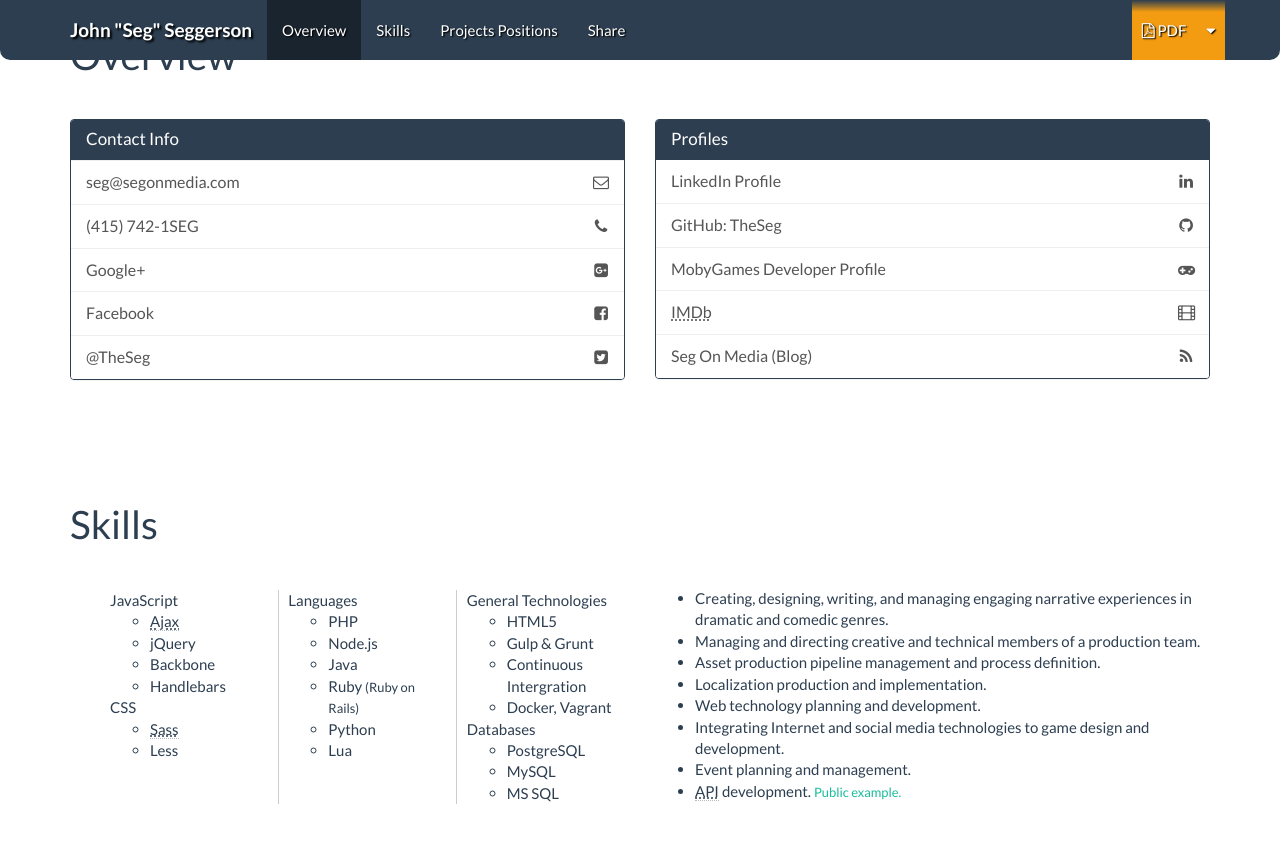
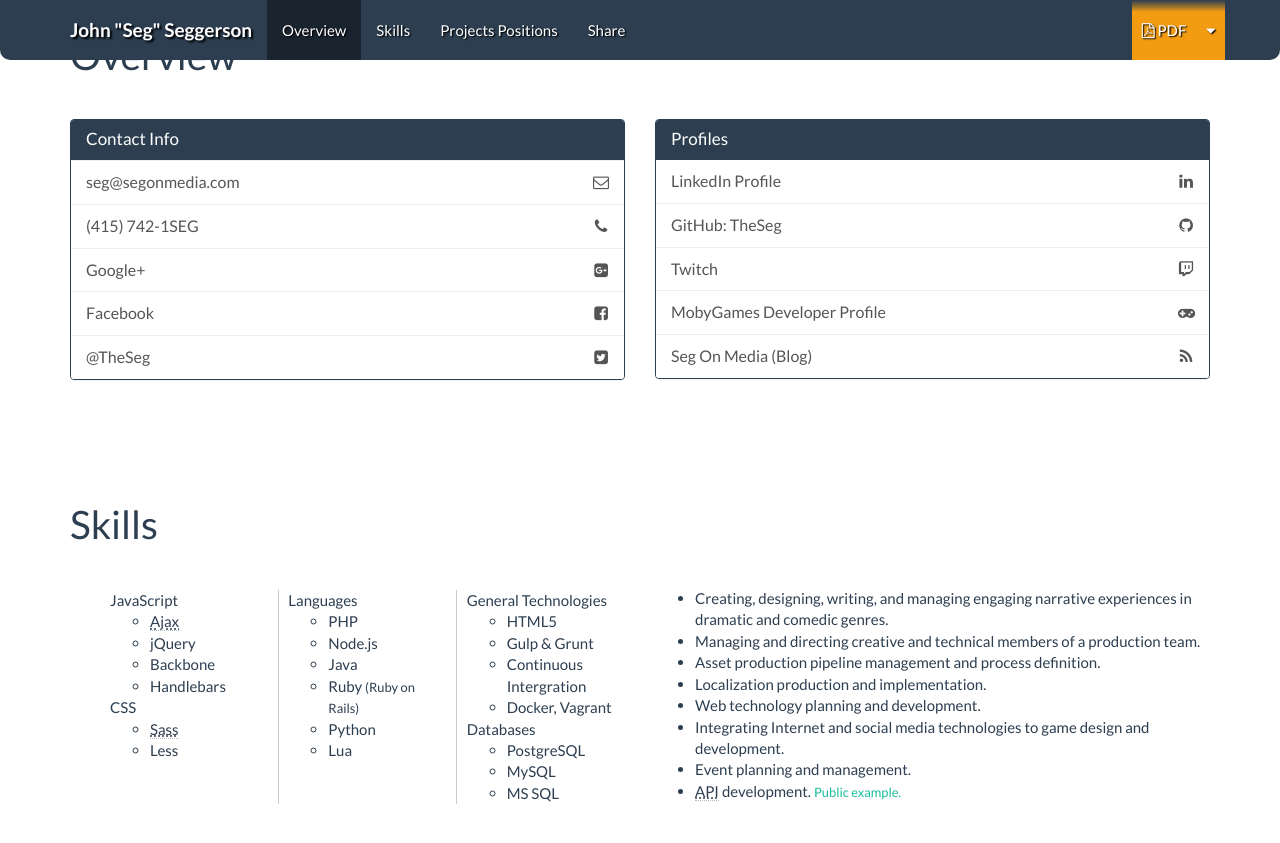
Before and after one commit to TheSeg/theseg.github.io, a Jekyll site: the page built from index.html, in a window 1280 px wide and 900 px high, scrolled down 757 px. Shown: the top 843 px of the window. Built offline with Jekyll 4.4.1, drawn with Linux system fonts in a browser that asks for light colours; nearby versions of some CDN libraries; Markdown is read by kramdown in place of the engine named in the settings; comment, search, counter and statistics services are not loaded.

Commit message:
* Added Twitch. * Removed iMDB.

```diff
--- a/_includes/content/contact.html
+++ b/_includes/content/contact.html
@@ -34,32 +34,32 @@
           <noscript>
             <div class="list-group-item">
               <span class="seg-icon-item">
-                <i class="fa fa-envelope-alt"></i>
+                <i class="fa fa-envelope-alt" aria-hidden="true"></i>
               </span>
               Enable JavaScript for E-mail address.
             </div>
           </noscript>
           <a href="tel:4157421734" class="list-group-item">
             <span class="seg-icon-item">
-              <i class="fa fa-phone"></i>
+              <i class="fa fa-phone" aria-hidden="true"></i>
             </span>
             (415) 742-1SEG
           </a>
           <a href="https://plus.google.com/113283982336373378707?rel=author" target="_blank" class="list-group-item">
             <span class="seg-icon-item">
-              <i class="fa fa-google-plus-square"></i>
+              <i class="fa fa-google-plus-square" aria-hidden="true"></i>
             </span>
             Google+
           </a>
           <a href="https://www.facebook.com/TheSeg" target="_blank" class="list-group-item">
             <span class="seg-icon-item">
-              <i class="fa fa-facebook-square"></i>
+              <i class="fa fa-facebook-square" aria-hidden="true"></i>
             </span>
             Facebook
           </a>
           <a href="https://twitter.com/TheSeg" target="_blank" class="list-group-item">
             <span class="seg-icon-item">
-              <i class="fa fa-twitter-square"></i>
+              <i class="fa fa-twitter-square" aria-hidden="true"></i>
             </span>
             @TheSeg
           </a>
@@ -76,38 +76,44 @@
           {% if page.layout == "valve" %}
           <a href="https://steamcommunity.com/id/theseg/" target="_blank" class="list-group-item">
             <span class="seg-icon-item">
-              <i class="fa fa-user"></i>
+              <i class="fa fa-user" aria-hidden="true"></i>
             </span>
             Steam Community Profile
           </a>
           {% endif %}
           <a href="https://www.linkedin.com/in/johnseggerson/" target="_blank" class="list-group-item">
             <span class="seg-icon-item">
-              <i class="fa fa-linkedin"></i>
+              <i class="fa fa-linkedin" aria-hidden="true"></i>
             </span>
             LinkedIn Profile
           </a>
           <a href="https://github.com/TheSeg" target="_blank" class="list-group-item">
             <span class="seg-icon-item">
-              <i class="fa fa-github"></i>
+              <i class="fa fa-github" aria-hidden="true"></i>
             </span>
             GitHub: TheSeg
           </a>
+          <a href="https://www.twitch.tv/theseg" target="_blank" class="list-group-item">
+            <span class="seg-icon-item">
+              <i class="fa fa-twitch" aria-hidden="true"></i>
+            </span>
+            Twitch
+          </a>
           <a href="https://www.mobygames.com/developer/sheet/view/developerId,290531/" target="_blank" class="list-group-item">
             <span class="seg-icon-item">
-              <i class="fa fa-gamepad"></i>
+              <i class="fa fa-gamepad" aria-hidden="true"></i>
             </span>
             MobyGames Developer Profile
           </a>
-          <a href="http://www.imdb.com/name/nm2980406/" target="_blank" class="list-group-item">
+          <!-- <a href="http://www.imdb.com/name/nm2980406/" target="_blank" class="list-group-item">
             <span class="seg-icon-item">
-              <i class="fa fa-film"></i>
+              <i class="fa fa-film" aria-hidden="true"></i>
             </span>
             <acronym title="Internet Movie Database">IMDb</acronym>
-          </a>
+          </a> -->
           <a href="https://segonmedia.com" target="_blank" class="list-group-item">
             <span class="seg-icon-item">
-              <i class="fa fa-rss"></i>
+              <i class="fa fa-rss" aria-hidden="true"></i>
             </span>
             Seg On Media (Blog)
           </a>
```
